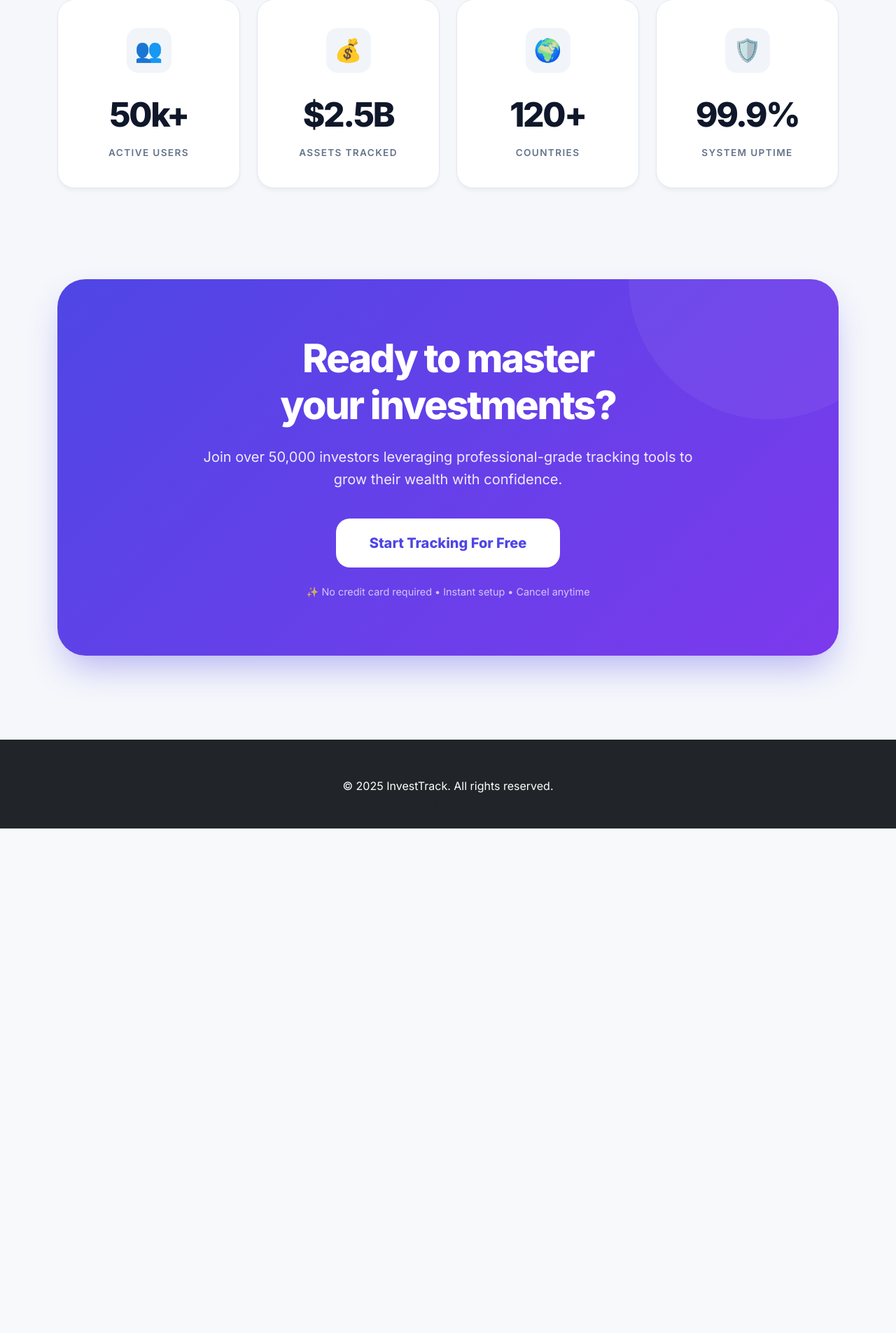
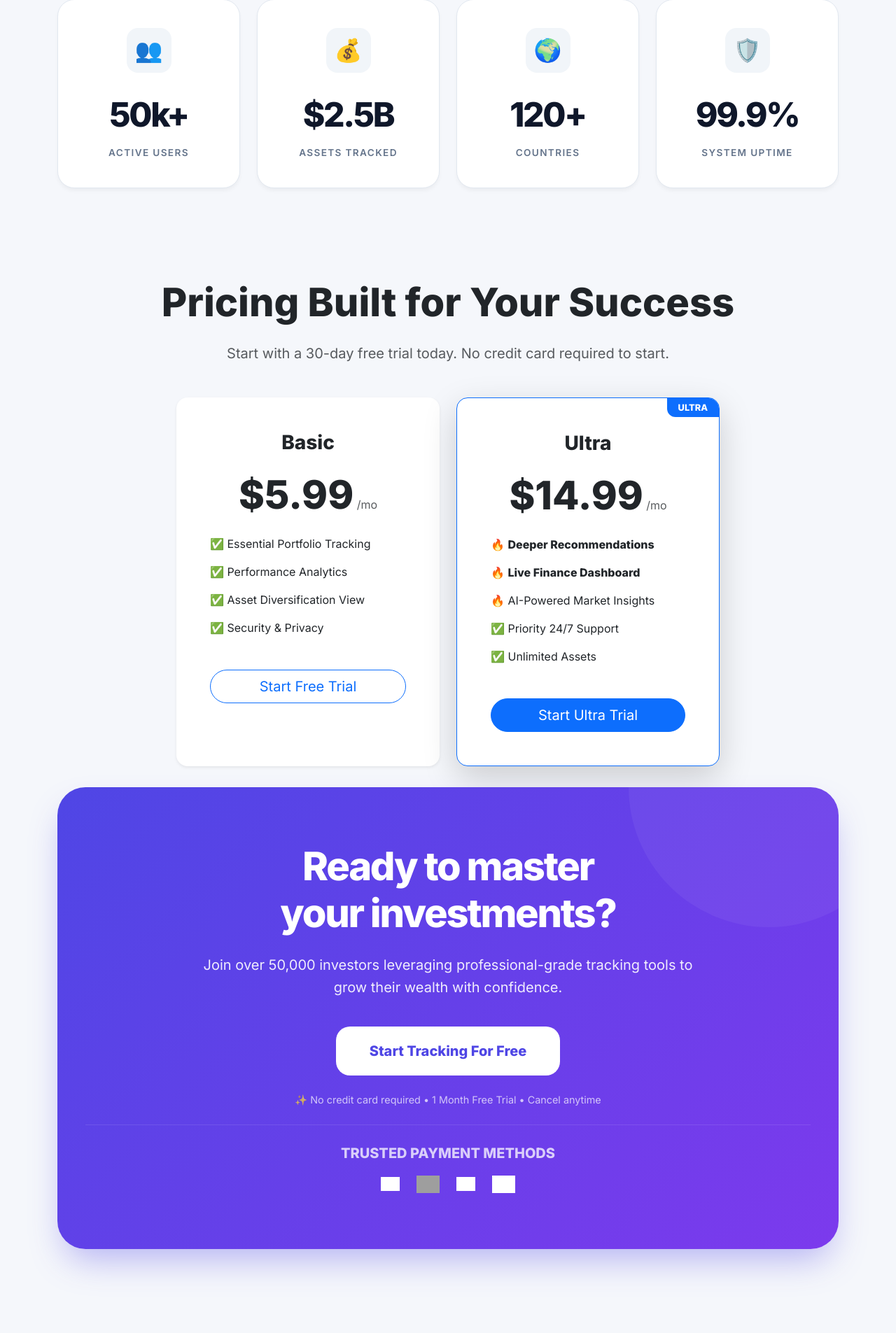
Before and after one commit to naylahabdalla/InvestTrack, a Flask app: page / in a window 1280 px wide. Shown: the part 1798-3703 px from the top of the page at 70% size. Before the commit the page ends 2982 px from the top, so only its background shows below. Run offline with Flask 3, Linux system fonts and the light colour scheme; grey boxes are pictures that could not be loaded.

Commit message:
feat: implement basic and ultra subscription tiers with 30-day trial

```diff
--- a/requirements.txt
+++ b/requirements.txt
@@ -3,3 +3,4 @@ supabase
 requests
 werkzeug
 pyotp
+stripe
--- a/templates/base.html
+++ b/templates/base.html
@@ -140,7 +140,13 @@
 
             <ul class="navbar-nav ms-auto align-items-center">
 
+                <li class="nav-item">
+                    <a class="nav-link" href="/#pricing">Pricing</a>
+                </li>
                 {% if user %}
+                <li class="nav-item">
+                    <a class="nav-link fw-bold text-primary" href="/upgrade">🚀 Upgrade</a>
+                </li>
                 <li class="nav-item dropdown">
                     <a class="nav-link dropdown-toggle d-flex align-items-center" href="#" id="featuresDropdown"
                         role="button" data-bs-toggle="dropdown" aria-expanded="false">
--- a/templates/index.html
+++ b/templates/index.html
@@ -605,6 +605,61 @@
 </section>
 
 
+<!-- PRICING SECTION -->
+<section class="pricing py-10" id="pricing">
+    <div class="container text-center">
+        <h2 class="display-4 fw-bold mb-4">Pricing Built for Your Success</h2>
+        <p class="lead text-muted mb-5">Start with a <strong>30-day free trial</strong> today. No credit card required to start.</p>
+
+        <div class="row row-cols-1 row-cols-md-2 g-4 justify-content-center">
+            <!-- Basic Plan -->
+            <div class="col" style="max-width: 400px;">
+                <div class="card h-100 shadow-sm border-0 rounded-4 overflow-hidden" data-aos="fade-up">
+                    <div class="card-body p-5">
+                        <h3 class="fw-bold mb-4">Basic</h3>
+                        <div class="mb-4">
+                            <span class="display-4 fw-bold">$5.99</span>
+                            <span class="text-muted">/mo</span>
+                        </div>
+                        <ul class="list-unstyled mb-5 text-start">
+                            <li class="mb-3">✅ Essential Portfolio Tracking</li>
+                            <li class="mb-3">✅ Performance Analytics</li>
+                            <li class="mb-3">✅ Asset Diversification View</li>
+                            <li class="mb-3">✅ Security & Privacy</li>
+                        </ul>
+                        <a href="/signup" class="btn btn-outline-primary w-100 btn-lg rounded-pill">Start Free Trial</a>
+                    </div>
+                </div>
+            </div>
+
+            <!-- Ultra Plan -->
+            <div class="col" style="max-width: 400px;">
+                <div class="card h-100 shadow-lg border-primary rounded-4 overflow-hidden position-relative" data-aos="fade-up" data-aos-delay="100">
+                    <div class="position-absolute top-0 end-0 bg-primary text-white px-3 py-1 rounded-bl-lg" style="border-bottom-left-radius: 12px; font-size: 0.8rem; font-weight: bold;">
+                        ULTRA
+                    </div>
+                    <div class="card-body p-5">
+                        <h3 class="fw-bold mb-4">Ultra</h3>
+                        <div class="mb-4">
+                            <span class="display-4 fw-bold">$14.99</span>
+                            <span class="text-muted">/mo</span>
+                        </div>
+                        <ul class="list-unstyled mb-5 text-start">
+                            <li class="mb-3">🔥 <strong>Deeper Recommendations</strong></li>
+                            <li class="mb-3">🔥 <strong>Live Finance Dashboard</strong></li>
+                            <li class="mb-3">🔥 AI-Powered Market Insights</li>
+                            <li class="mb-3">✅ Priority 24/7 Support</li>
+                            <li class="mb-3">✅ Unlimited Assets</li>
+                        </ul>
+                        <a href="/signup" class="btn btn-primary w-100 btn-lg rounded-pill">Start Ultra Trial</a>
+                    </div>
+                </div>
+            </div>
+        </div>
+    </div>
+</section>
+
+
 <!-- CTA SECTION -->
 <section class="cta-container">
     <div class="container">
@@ -612,7 +667,18 @@
             <h2>Ready to master <br>your investments?</h2>
             <p>Join over 50,000 investors leveraging professional-grade tracking tools to grow their wealth with confidence.</p>
             <a href="/signup" class="cta-btn">Start Tracking For Free</a>
-            <span class="cta-micro-copy">✨ No credit card required • Instant setup • Cancel anytime</span>
+            <span class="cta-micro-copy">✨ No credit card required • 1 Month Free Trial • Cancel anytime</span>
+
+            <div class="mt-4 pt-4 border-top border-light border-opacity-10">
+                <p class="small text-white text-opacity-75 mb-3 fw-bold">TRUSTED PAYMENT METHODS</p>
+                <div class="d-flex justify-content-center gap-4 align-items-center grayscale-1">
+                    <!-- Placeholder SVG icons for payment methods -->
+                    <img src="https://upload.wikimedia.org/wikipedia/commons/5/5e/Visa_Inc._logo.svg" height="20" alt="Visa" style="filter: brightness(0) invert(1);">
+                    <img src="https://upload.wikimedia.org/wikipedia/commons/2/2a/Mastercard-logo.svg" height="25" alt="Mastercard">
+                    <img src="https://upload.wikimedia.org/wikipedia/commons/b/b0/Apple_Pay_logo.svg" height="20" alt="Apple Pay" style="filter: brightness(0) invert(1);">
+                    <img src="https://upload.wikimedia.org/wikipedia/commons/f/f2/Google_Pay_Logo.svg" height="25" alt="Google Pay" style="filter: brightness(0) invert(1);">
+                </div>
+            </div>
         </div>
     </div>
 </section>
```
Also changed, not shown: api/index.py (+41 -1 lines), templates/upgrade.html (added, +72 -0 lines).
